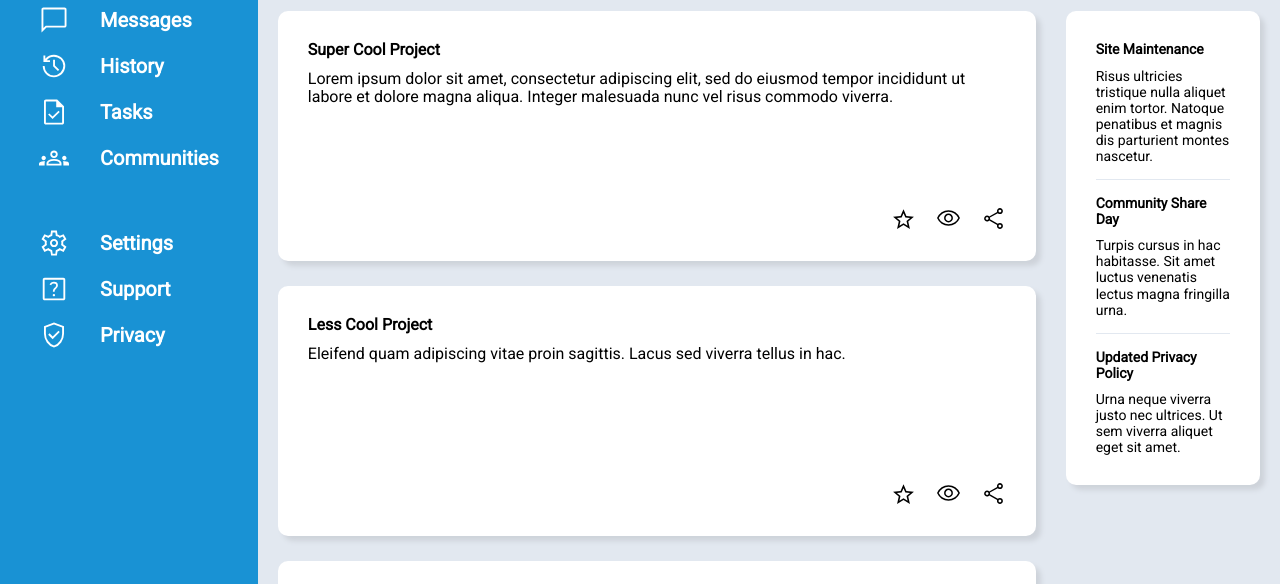
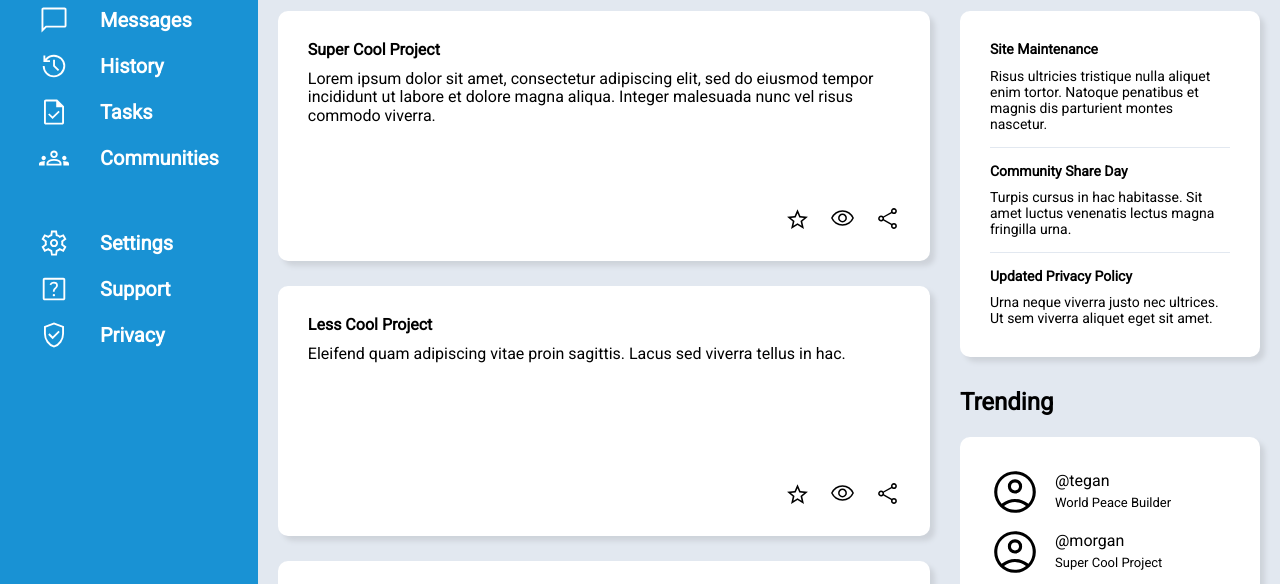
Before and after one commit to jztang/odin-07-admin-dashboard, a plain HTML site: page index.html in a window 1280 px wide. Shown: the part 214-798 px from the top of the page. Drawn offline with Linux system fonts and the light colour scheme.

Commit message:
Fix grid responsive layout

```diff
--- a/styles.css
+++ b/styles.css
@@ -136,8 +136,8 @@ p {
 
 .main-content {
   display: grid;
-  grid-template-columns: 4fr 1fr;
-  grid-template-rows: min-content auto;
+  grid-template-columns: 1fr 300px;
+  grid-template-rows: 415px 1fr;
   gap: 30px;
   padding: 0 20px 20px 20px;
   background-color: #e2e8f0;
@@ -151,7 +151,7 @@ p {
 
 .your-projects-container {
   display: grid;
-  grid-template-columns: repeat(auto-fit, minmax(400px, 1fr));
+  grid-template-columns: repeat(auto-fit, minmax(350px, 1fr));
   grid-auto-rows: 250px;
   gap: 25px;
 }
```
